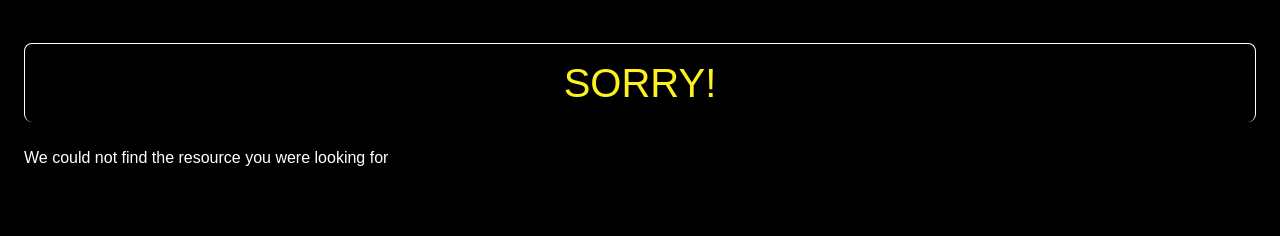
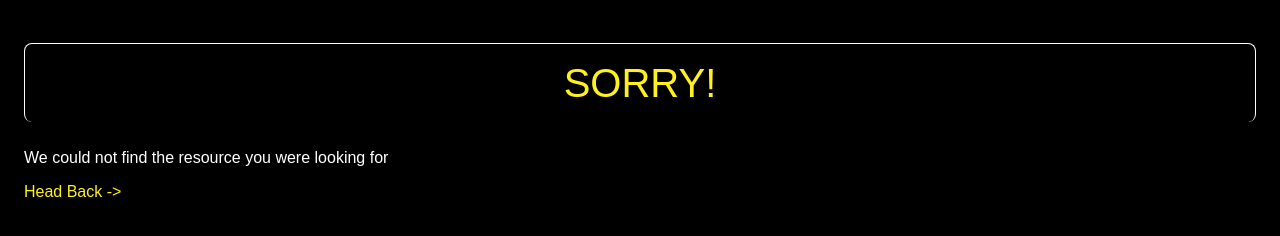
Before and after one commit to dimstar/rand-ppl, a website: page src/404.html in a window 1280 px wide. Drawn offline with Linux system fonts and the light colour scheme.

Commit message:
adds home link

```diff
--- a/src/404.html
+++ b/src/404.html
@@ -12,5 +12,6 @@
 <body>
   <h1 class="h1 accent">Sorry!</h1>
   <p>We could not find the resource you were looking for</p>
+  <p><a href="/">Head Back -></a></p>
 </body>
 </html>
```
